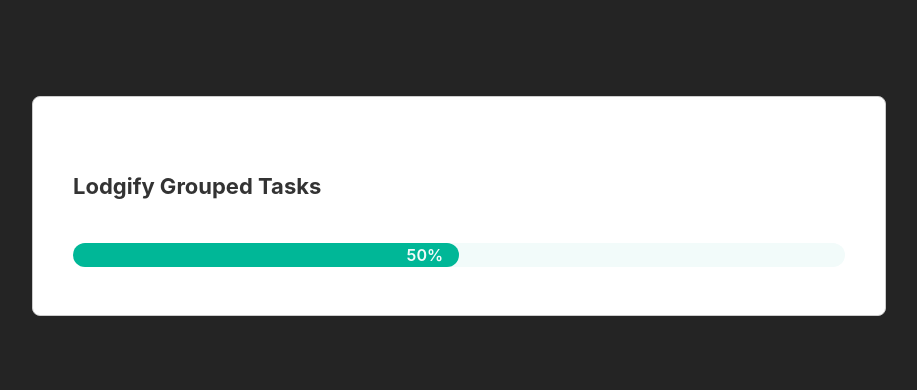
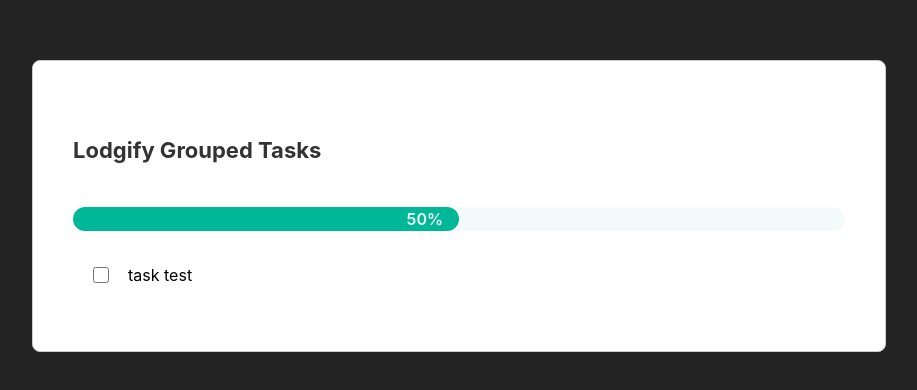
Before and after one commit to utarit/progress-card, a React (Vite) app: page / in a window 1280 px wide. Shown: the part 194-584 px from the top of the page, without its empty margins (181-1098 px from the left). Built offline with nearby package versions, Linux system fonts and the light colour scheme.

Commit message:
Implement task item

```diff
--- a/src/components/ProgressCard/index.tsx
+++ b/src/components/ProgressCard/index.tsx
@@ -1,12 +1,22 @@
+import { useState } from "react";
 import ProgressBar from "../ProgressBar";
+import { TaskItem } from "../TaskItem";
+
 import styles from "./styles.module.css";
 
 export const ProgressCard = () => {
+  const [check, setCheck] = useState(false);
   return (
     <div className={styles.card}>
       <div className={styles.cardHeader}>
         <h4 className={styles.title}>Lodgify Grouped Tasks</h4>
         <ProgressBar progress={50} />
+        <TaskItem
+          isChecked={check}
+          onTaskClick={() => setCheck((prev) => !prev)}
+        >
+          task test
+        </TaskItem>
       </div>
     </div>
   );
--- a/src/components/TaskItem/index.tsx
+++ b/src/components/TaskItem/index.tsx
@@ -1,5 +1,16 @@
-import React from "react";
+import styles from "./styles.module.css";
 
-export const TaskItem = () => {
-  return <div>TaskItem</div>;
+interface Props {
+  children: React.ReactNode;
+  isChecked: boolean;
+  onTaskClick: () => void;
+}
+
+export const TaskItem = ({ children, isChecked, onTaskClick }: Props) => {
+  return (
+    <label className={styles.taskItem} onClick={onTaskClick}>
+      <input className={styles.checkbox} checked={isChecked} type="checkbox" />
+      {children}
+    </label>
+  );
 };
--- /dev/null
+++ b/src/components/TaskItem/styles.module.css
@@ -0,0 +1,14 @@
+.taskItem {
+  display: flex;
+  flex-direction: row;
+  align-items: center;
+  padding: 16px;
+  gap: 16px;
+}
+
+.checkbox {
+  width: 16px;
+  height: 16px;
+  accent-color: #039e83;
+  border-radius: 4px;
+}
--- a/src/index.css
+++ b/src/index.css
@@ -3,8 +3,6 @@
   line-height: 1.5;
   font-weight: 400;
 
-  color-scheme: light dark;
-  color: rgba(255, 255, 255, 0.87);
   background-color: #242424;
 
   font-synthesis: none;
```
Also changed, not shown: src/components/TaskItem/style.module.css (deleted).
